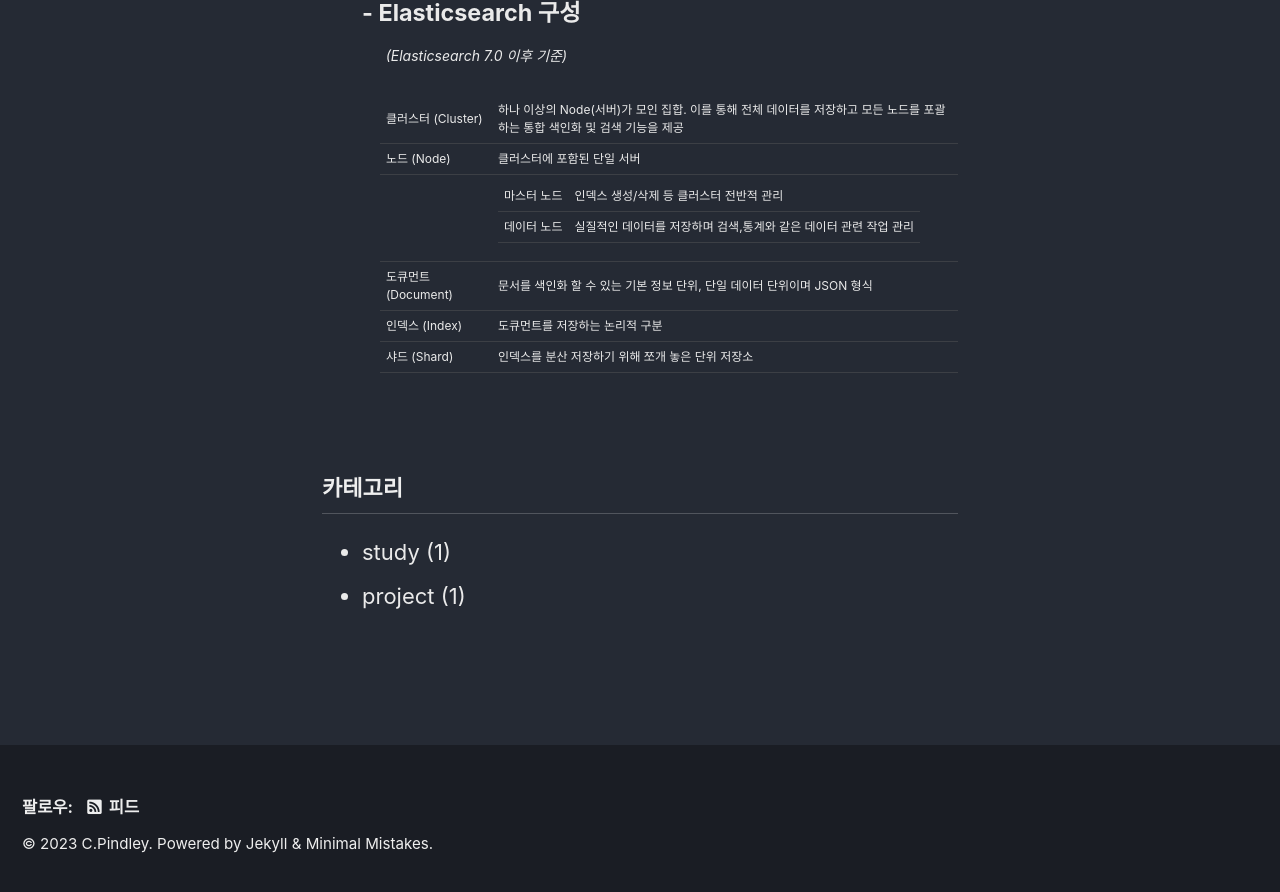
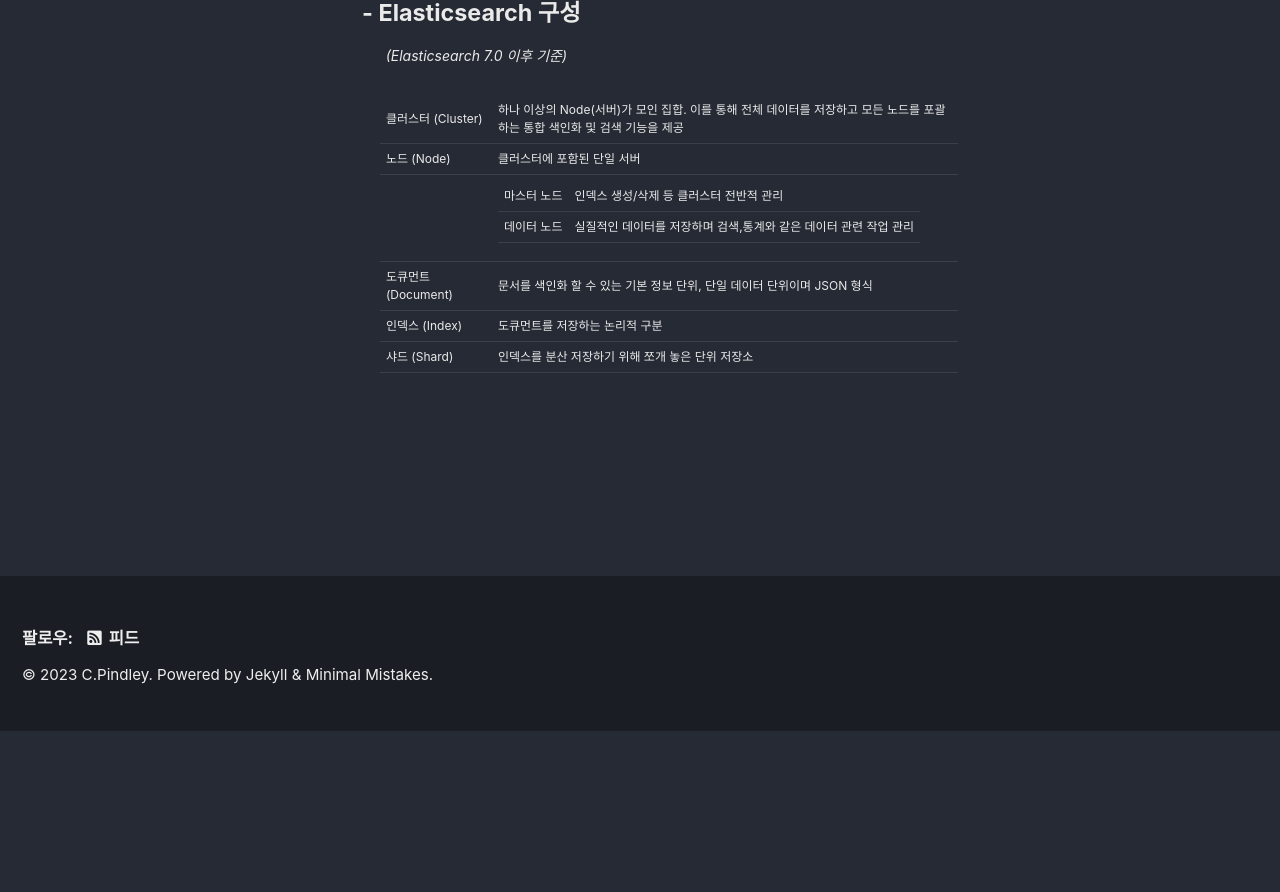
Before and after one commit to dmsgus6523/dmsgus6523.github.io, a Jekyll site: the page built from categories/categories.md, in a window 1280 px wide and 900 px high, scrolled down 4691 px. Shown: the top 892 px of the window. Built offline with Jekyll 4.4.1, drawn with Linux system fonts in a browser that asks for light colours; cached includes are drawn as plain includes; after the commit the page ends 5422 px from its top, so only the background shows below that.

Commit message:
_layouts/category.html 원복

```diff
--- a/_layouts/category.html
+++ b/_layouts/category.html
@@ -4,20 +4,7 @@ layout: archive
 
 {{ content }}
 
-<h3 class="archive__subtitle">카테고리</h3>
-
-{% if paginator %}
-  {% assign posts = paginator.posts %}
-{% else %}
-  {% assign posts = site.posts %}
-{% endif %}
-
-<div class="col-lg-4 col-md-2">
-  <ul>
-    {% for category in site.categories %}
-      <li>{{ category | first }} ({{ category | last | size }})</li>
-    {% endfor %}
-  </ul>
+{% assign entries_layout = page.entries_layout | default: 'list' %}
+<div class="entries-{{ entries_layout }}">
+  {% include posts-category.html taxonomy=page.taxonomy type=entries_layout %}
 </div>
-
-{% include paginator.html %}
--- a/categories/categories.md
+++ b/categories/categories.md
@@ -18,23 +18,3 @@ layout: category
 </div>
 
 {% include paginator.html %}
-
-<!--
-<h3 class="archive__subtitle">카테고리</h3>
-
-{% if paginator %}
-  {% assign posts = paginator.posts %}
-{% else %}
-  {% assign posts = site.posts %}
-{% endif %}
-
-<div class="col-lg-4 col-md-2">
-  <ul>
-    {% for category in site.categories %}
-      <li>{{ category | first }} ({{ category | last | size }})</li>
-    {% endfor %}
-  </ul>
-</div>
-
-{% include paginator.html %}
--->
```
